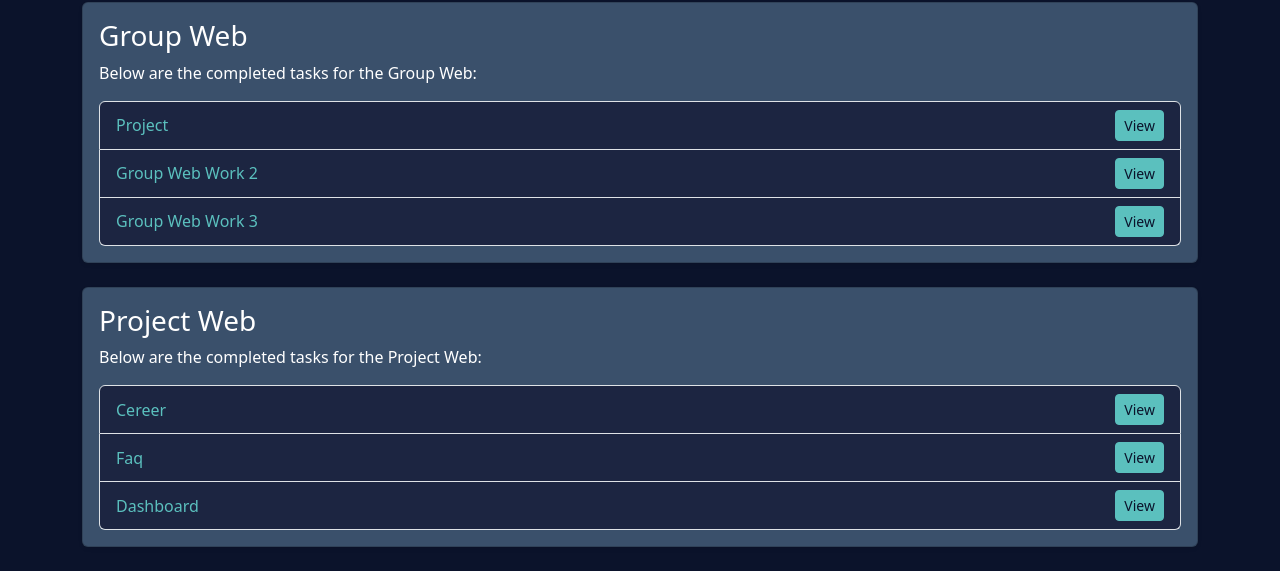
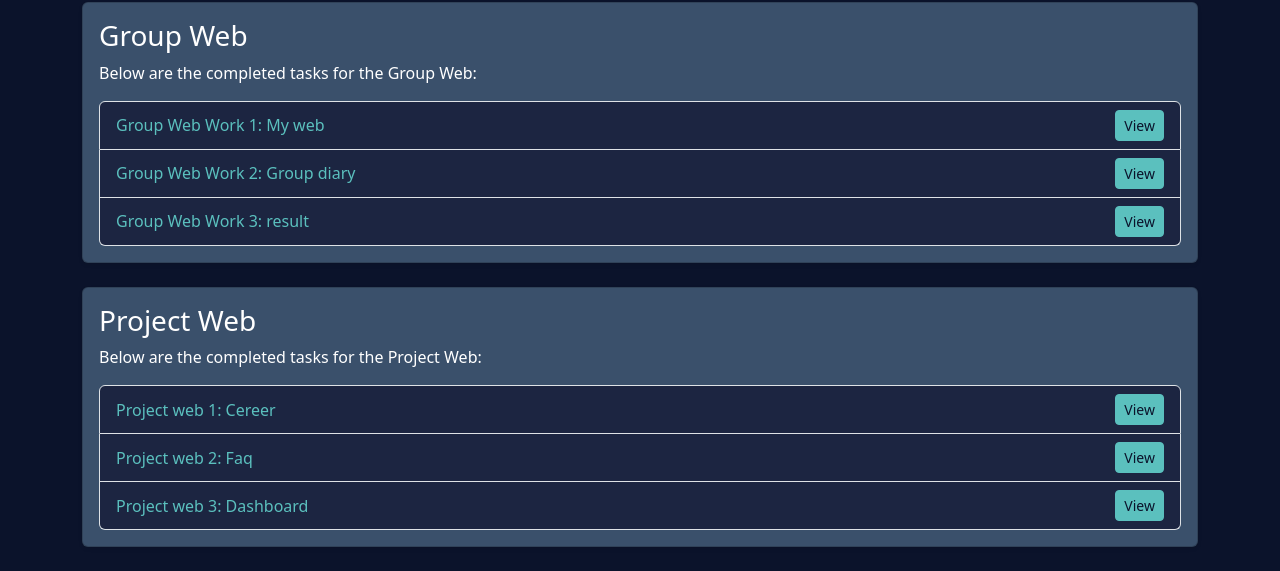
Before and after one commit to Phong205/result, a plain HTML site: page index.html in a window 1280 px wide. Shown: the part 427-998 px from the top of the page. Drawn offline with nearby package versions, Linux system fonts and the light colour scheme.

Commit message:
Update index.html

```diff
--- a/index.html
+++ b/index.html
@@ -67,16 +67,16 @@
                 <p class="text-white">Below are the completed tasks for the Group Web:</p>
                 <ul class="list-group">
                     <li class="list-group-item d-flex justify-content-between align-items-center">
-                        Project
-                        <a href=" https://phong205.github.io/my-web/" class="btn btn-primary btn-sm">View</a>
+                        Group Web Work 1: My web
+                        <a href="https://phong205.github.io/my-web/" class="btn btn-primary btn-sm">View</a>
                     </li>
                     <li class="list-group-item d-flex justify-content-between align-items-center">
-                        Group Web Work 2
-                        <a href="https://example.com/group-web-work2" class="btn btn-primary btn-sm">View</a>
+                        Group Web Work 2: Group diary
+                        <a href="https://lastjuly05.github.io/GroupWebsite/group-diary.html" class="btn btn-primary btn-sm">View</a>
                     </li>
                     <li class="list-group-item d-flex justify-content-between align-items-center">
-                        Group Web Work 3
-                        <a href="https://example.com/group-web-work3" class="btn btn-primary btn-sm">View</a>
+                        Group Web Work 3: result
+                        <a href="https://phong205.github.io/result/" class="btn btn-primary btn-sm">View</a>
                     </li>
                 </ul>
             </div>
@@ -89,15 +89,15 @@
                 <p class="text-white">Below are the completed tasks for the Project Web:</p>
                 <ul class="list-group">
                     <li class="list-group-item d-flex justify-content-between align-items-center">
-                        Cereer
+                        Project web 1: Cereer
                         <a href="https://lastjuly05.github.io/Project_Group7/career.html" class="btn btn-primary btn-sm">View</a>
                     </li>
                     <li class="list-group-item d-flex justify-content-between align-items-center">
-                        Faq
+                        Project web 2: Faq
                         <a href="https://lastjuly05.github.io/Project_Group7/faq.html" class="btn btn-primary btn-sm">View</a>
                     </li>
                     <li class="list-group-item d-flex justify-content-between align-items-center">
-                        Dashboard
+                        Project web 3: Dashboard
                         <a href="https://lastjuly05.github.io/Project_Group7/dashboard.html" class="btn btn-primary btn-sm">View</a>
                     </li>
                 </ul>
```
